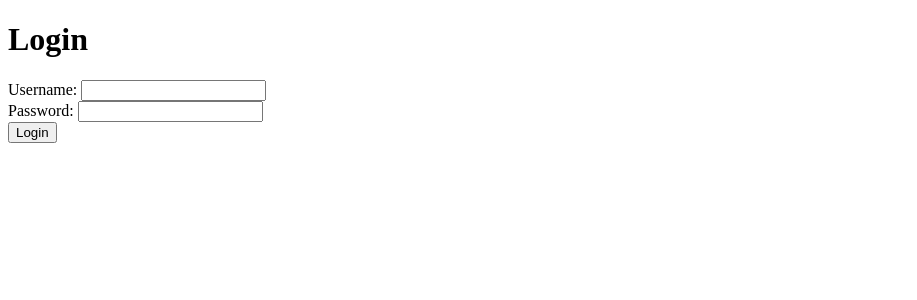
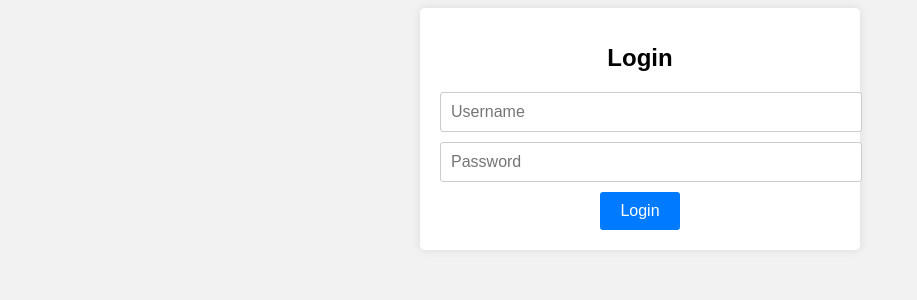
Before and after one commit to lsginvoice/lsginvoice, a Flask app: page /login in a window 1280 px wide. Shown: the top 300 px of the page, without its empty margins (0-917 px from the left). Run offline with Flask 2, Linux system fonts and the light colour scheme.

Commit message:
Major changes. Draft 1 completed

```diff
--- a/app.py
+++ b/app.py
@@ -38,13 +38,18 @@ class LongLine(Flowable):
 def login():
     error = None
     if request.method == 'POST':
-        if request.form['username'] == 'rob' and request.form['password'] == 'titos':
+        entered_username = request.form['username']
+        entered_password = request.form['password']
+
+        if entered_username.lower() == 'rob' and entered_password == 'titos':
             session['logged_in'] = True
             return redirect(url_for('invoice'))
         else:
             error = 'Invalid credentials. Please try again.'
+
     if session.get("logged_in"):
         return redirect(url_for('invoice'))
+
     return render_template('login.html', error=error)
 
 @app.route('/logout', methods=['POST'])
--- a/templates/login.html
+++ b/templates/login.html
@@ -2,19 +2,57 @@
 <html>
 <head>
     <title>Login</title>
+    <meta name="viewport" content="width=device-width, initial-scale=1.0"> <!-- Add viewport meta tag -->
+    <style>
+        body {
+            font-family: Arial, sans-serif;
+            text-align: center;
+            background-color: #f2f2f2;
+        }
+
+        .login-container {
+            max-width: 400px;
+            margin: 0 auto;
+            padding: 20px;
+            background-color: #fff;
+            border-radius: 5px;
+            box-shadow: 0 0 10px rgba(0, 0, 0, 0.1);
+        }
+
+        .login-header {
+            font-size: 24px;
+            margin-bottom: 20px;
+        }
+
+        .login-input {
+            display: block;
+            width: 100%;
+            padding: 10px;
+            margin-bottom: 10px;
+            border: 1px solid #ccc;
+            border-radius: 3px;
+            font-size: 16px;
+        }
+
+        .login-button {
+            background-color: #007bff;
+            color: #fff;
+            padding: 10px 20px;
+            border: none;
+            border-radius: 3px;
+            font-size: 16px;
+            cursor: pointer;
+        }
+    </style>
 </head>
 <body>
-    <h1>Login</h1>
-    <form method="POST">
-        <div>
-            <label for="username">Username:</label>
-            <input type="text" id="username" name="username" required>
-        </div>
-        <div>
-            <label for="password">Password:</label>
-            <input type="password" id="password" name="password" required>
-        </div>
-        <button type="submit">Login</button>
-    </form>
+    <div class="login-container">
+        <h1 class="login-header">Login</h1>
+        <form method="POST">
+            <input class="login-input" type="text" id="username" name="username" placeholder="Username" required>
+            <input class="login-input" type="password" id="password" name="password" placeholder="Password" required>
+            <button class="login-button" type="submit">Login</button>
+        </form>
+    </div>
 </body>
 </html>
```
Also changed, not shown: templates/invoice.html (+86 -9 lines).
